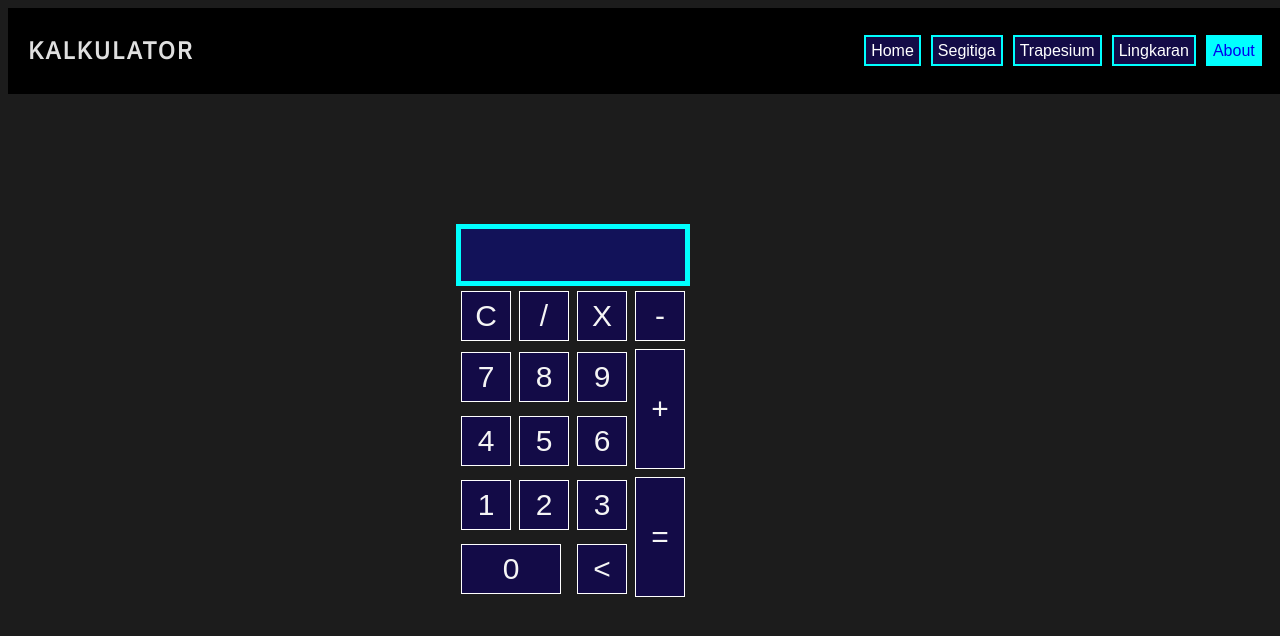
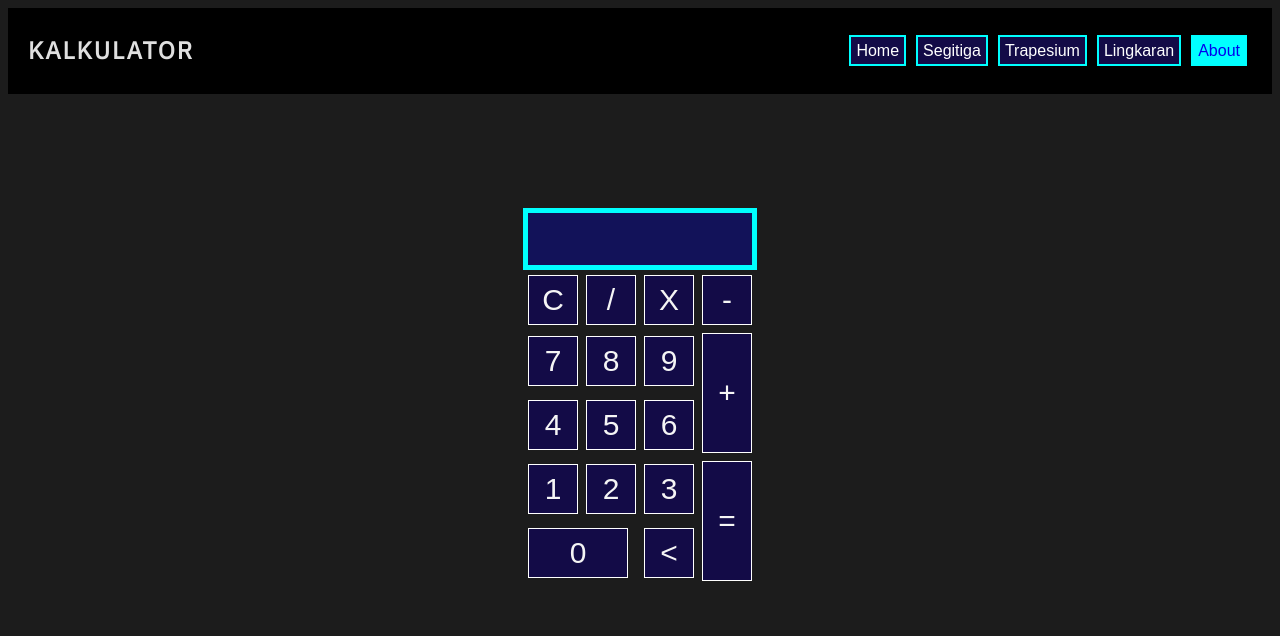
Before and after one commit to azkalbhqi/Kalkulator, a plain HTML site: page index.html in a window 1280 px wide. Drawn offline with Linux system fonts and the light colour scheme.

Commit message:
fourth commit

```diff
--- a/style.css
+++ b/style.css
@@ -1,6 +1,11 @@
 body{
+    display: flex;
     background: #1c1c1c;
     overflow: hidden;
+    align-items: flex-start;
+    justify-content: space-around;
+
+
 }
 
 
@@ -93,8 +98,7 @@ nav ul li .active:hover{
 /* Container */
 
 .container{
-    margin-top: 130px;
-    margin-left: 35%;
+    margin-top: 200px;
     position: absolute;
     background: transparent;
 }
```
